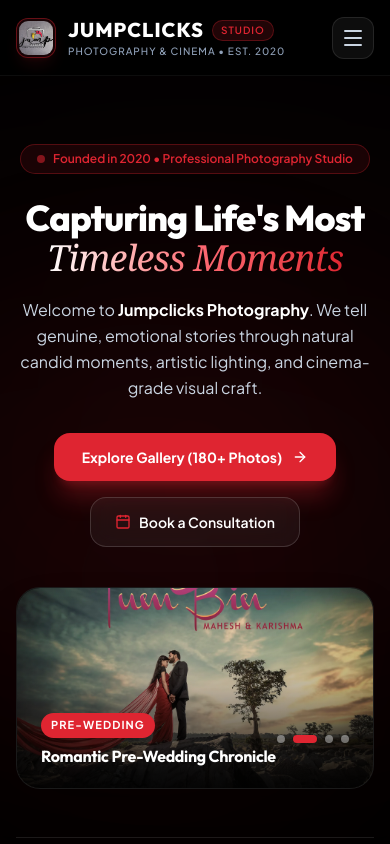
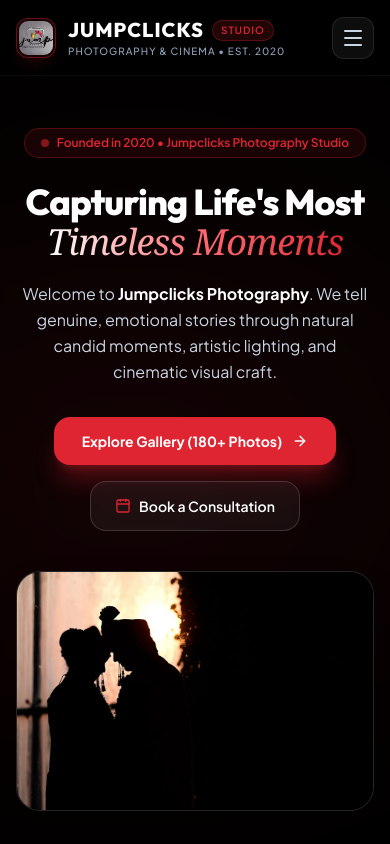
Before and after one commit to Therock1037X/Jumpclick-s-Photography-Website-, a React (Vite) app: page / in a window 390 px wide. Shown: the top 844 px of the page. Built offline with nearby package versions, Linux system fonts and the light colour scheme; a web font is replaced by a local one.

Commit message:
feat: feature silhouette masterpiece on main page and remove all text below images for pure photography presentation

```diff
--- a/src/components/GallerySection.jsx
+++ b/src/components/GallerySection.jsx
@@ -1,5 +1,5 @@
 import React, { useState, useMemo } from 'react';
-import { Camera, Maximize2, Layers } from 'lucide-react';
+import { Camera, Maximize2 } from 'lucide-react';
 import { galleryCategories, galleryItems } from '../data/galleryData';
 import Lightbox from './Lightbox';
 
@@ -8,7 +8,6 @@ export default function GallerySection() {
   const [visibleCount, setVisibleCount] = useState(18);
   const [activePhoto, setActivePhoto] = useState(null);
 
-  // Filter items based on active category
   const filteredItems = useMemo(() => {
     if (selectedCategory === 'all') return galleryItems;
     return galleryItems.filter((item) => item.category === selectedCategory);
@@ -20,7 +19,7 @@ export default function GallerySection() {
 
   const handleCategoryChange = (catId) => {
     setSelectedCategory(catId);
-    setVisibleCount(18); // Reset pagination on category change
+    setVisibleCount(18);
   };
 
   const handleLoadMore = () => {
@@ -28,22 +27,8 @@ export default function GallerySection() {
   };
 
   return (
-    <section id="gallery" className="relative py-24 bg-[#090b13] border-t border-white/5">
+    <section id="gallery" className="relative py-20 bg-[#000000] text-white">
       <div className="max-w-7xl mx-auto px-4 sm:px-6 lg:px-8 relative z-10">
-
-        {/* Section Header */}
-        <div className="text-center max-w-3xl mx-auto mb-14">
-          <div className="inline-flex items-center gap-2 px-3.5 py-1.5 rounded-full bg-white/5 border border-white/10 text-xs font-semibold text-amber-300 mb-4">
-            <Camera className="w-3.5 h-3.5" />
-            <span>PORTFOLIO SHOWCASE</span>
-          </div>
-          <h2 className="text-3xl sm:text-5xl font-extrabold text-white tracking-tight">
-            Our Work & Memories
-          </h2>
-          <p className="mt-4 text-slate-300 text-base sm:text-lg">
-            A curated collection of over 180 genuine moments captured by Jumpclicks across weddings, pre-weddings, portraits, and family events.
-          </p>
-        </div>
 
         {/* Category Filter Pills */}
         <div className="flex items-center justify-start sm:justify-center gap-2 overflow-x-auto pb-4 mb-10 no-scrollbar">
@@ -55,14 +40,14 @@ export default function GallerySection() {
                 onClick={() => handleCategoryChange(cat.id)}
                 className={`inline-flex items-center gap-2 px-4 py-2 rounded-full text-xs font-medium whitespace-nowrap transition-all duration-200 cursor-pointer border ${
                   isSelected
-                    ? 'bg-white text-slate-950 font-semibold border-white shadow-md'
-                    : 'bg-white/5 text-slate-300 border-white/10 hover:bg-white/10 hover:text-white'
+                    ? 'bg-[#df2531] text-white font-bold border-[#df2531] shadow-md shadow-[#df2531]/30'
+                    : 'bg-[#0f0f12] text-slate-300 border-white/10 hover:border-[#df2531]/40 hover:text-white'
                 }`}
               >
                 <span>{cat.label}</span>
                 {cat.count && (
-                  <span className={`text-[10px] px-1.5 py-0.5 rounded-full ${
-                    isSelected ? 'bg-slate-200 text-slate-950 font-bold' : 'bg-white/10 text-slate-400'
+                  <span className={`text-[10px] px-2 py-0.5 rounded-full ${
+                    isSelected ? 'bg-black/30 text-white font-bold' : 'bg-white/10 text-slate-400'
                   }`}>
                     {cat.count}
                   </span>
@@ -72,49 +57,27 @@ export default function GallerySection() {
           })}
         </div>
 
-        {/* Gallery Grid */}
-        <div className="grid grid-cols-1 sm:grid-cols-2 lg:grid-cols-3 gap-6">
+        {/* Masonry Grid - Pure Photos, No Text Underneath */}
+        <div className="columns-1 sm:columns-2 lg:columns-3 gap-5 space-y-5">
           {displayedItems.map((item) => (
             <div
               key={item.id}
               onClick={() => setActivePhoto(item)}
-              className="group relative rounded-2xl overflow-hidden bg-slate-900 border border-white/10 cursor-pointer shadow-lg hover:shadow-2xl hover:border-amber-400/40 transition-all duration-300 transform hover:-translate-y-1"
+              className="break-inside-avoid rounded-2xl overflow-hidden bg-[#0d0d10] border border-white/10 hover:border-[#df2531]/60 cursor-pointer shadow-lg hover:shadow-2xl transition-all duration-300 group transform hover:-translate-y-1 relative"
             >
-              {/* Image Container with aspect ratio */}
-              <div className="relative aspect-[4/5] w-full overflow-hidden bg-slate-950">
+              <div className="relative w-full overflow-hidden bg-[#000000]">
                 <img
                   src={item.thumb}
-                  alt={item.title}
+                  alt="Jumpclicks Photography"
                   loading="lazy"
-                  className="w-full h-full object-cover group-hover:scale-105 transition-transform duration-500"
+                  className="w-full h-auto object-contain block group-hover:scale-[1.03] transition-transform duration-500"
                 />
 
-                {/* Gradient overlay on hover */}
-                <div className="absolute inset-0 bg-gradient-to-t from-black/85 via-black/20 to-transparent opacity-0 group-hover:opacity-100 transition-opacity duration-300 flex flex-col justify-between p-5">
-                  <div className="flex justify-between items-start">
-                    <span className="text-[11px] font-medium uppercase tracking-wider px-3 py-1 rounded-full bg-black/70 backdrop-blur-md text-amber-200 border border-white/10">
-                      {item.categoryName}
-                    </span>
-                    <div className="w-8 h-8 rounded-full bg-white/20 backdrop-blur-md text-white flex items-center justify-center">
-                      <Maximize2 className="w-4 h-4" />
-                    </div>
-                  </div>
-
-                  <div>
-                    <p className="text-sm font-semibold text-white">
-                      Click to view full photo
-                    </p>
-                    <p className="text-xs text-slate-400 mt-0.5">
-                      Jumpclicks Photography Archive
-                    </p>
+                <div className="absolute inset-0 bg-black/25 opacity-0 group-hover:opacity-100 transition-opacity duration-300 flex items-center justify-center pointer-events-none">
+                  <div className="w-10 h-10 rounded-full bg-black/70 border border-white/30 text-white flex items-center justify-center backdrop-blur-md shadow-xl">
+                    <Maximize2 className="w-4 h-4 text-white" />
                   </div>
                 </div>
-              </div>
-
-              {/* Bottom Subtle Bar */}
-              <div className="px-4 py-2.5 bg-black/40 border-t border-white/5 flex items-center justify-between text-xs text-slate-400">
-                <span className="capitalize">{item.categoryName}</span>
-                <span className="text-[10px] text-slate-500 uppercase">{item.orientation}</span>
               </div>
             </div>
           ))}
@@ -125,10 +88,10 @@ export default function GallerySection() {
           <div className="text-center mt-12">
             <button
               onClick={handleLoadMore}
-              className="inline-flex items-center gap-2 px-8 py-3.5 rounded-2xl bg-white/5 hover:bg-white/10 text-white font-semibold text-sm border border-white/15 backdrop-blur-md hover:border-amber-400/40 transition-all cursor-pointer shadow-lg"
+              className="inline-flex items-center gap-2 px-8 py-3.5 rounded-2xl bg-[#0f0f12] hover:bg-[#df2531] text-white font-semibold text-sm border border-white/15 hover:border-[#df2531] transition-all cursor-pointer shadow-lg"
             >
               <span>Load More Photos</span>
-              <span className="text-xs text-amber-400">
+              <span className="text-xs text-[#df2531] group-hover:text-white">
                 ({filteredItems.length - visibleCount} more available)
               </span>
             </button>
--- a/src/components/Hero.jsx
+++ b/src/components/Hero.jsx
@@ -1,44 +1,12 @@
-import React, { useState, useEffect } from 'react';
-import { ArrowRight, Camera, Award, MapPin, Heart, Calendar } from 'lucide-react';
+import React from 'react';
+import { Link } from 'react-router-dom';
+import { ArrowRight, Calendar, MessageCircle } from 'lucide-react';
 
-export default function Hero({ onNavigate }) {
-  const heroImages = [
-    {
-      src: '/gallery/web/wedding/wedding_1.webp',
-      title: 'Grand Wedding Celebration',
-      category: 'Weddings',
-    },
-    {
-      src: '/gallery/web/prewedding/prewedding_1.webp',
-      title: 'Romantic Pre-Wedding Chronicle',
-      category: 'Pre-Wedding',
-    },
-    {
-      src: '/gallery/web/bridal/bridal_1.webp',
-      title: 'Royal Bridal Portrait',
-      category: 'Bridal Editorial',
-    },
-    {
-      src: '/gallery/web/engagement/engagement_1.webp',
-      title: 'Intimate Ring Ceremony',
-      category: 'Engagements',
-    },
-  ];
-
-  const [activeSlide, setActiveSlide] = useState(0);
-
-  useEffect(() => {
-    const timer = setInterval(() => {
-      setActiveSlide((prev) => (prev + 1) % heroImages.length);
-    }, 4500);
-    return () => clearInterval(timer);
-  }, [heroImages.length]);
-
+export default function Hero() {
   return (
-    <section id="home" className="relative min-h-[92vh] pt-28 pb-16 flex flex-col justify-center overflow-hidden bg-[#000000]">
-      {/* Deep Crimson Ambient Lighting */}
-      <div className="absolute top-1/4 left-1/2 -translate-x-1/2 w-[700px] h-[350px] bg-[#df2531]/12 rounded-full blur-[140px] pointer-events-none" />
-      <div className="absolute top-1/3 right-10 w-[400px] h-[400px] bg-[#8e131b]/10 rounded-full blur-[130px] pointer-events-none" />
+    <section id="home" className="relative min-h-[92vh] pt-24 pb-16 flex flex-col justify-center overflow-hidden bg-[#000000]">
+      {/* Deep Crimson Ambient Glow */}
+      <div className="absolute top-1/4 left-1/3 -translate-x-1/2 w-[650px] h-[350px] bg-[#df2531]/12 rounded-full blur-[140px] pointer-events-none" />
 
       <div className="max-w-7xl mx-auto px-4 sm:px-6 lg:px-8 relative z-10 w-full">
 
@@ -46,11 +14,11 @@ export default function Hero({ onNavigate }) {
         <div className="flex justify-center mb-6">
           <div className="inline-flex items-center gap-2 px-4 py-1.5 rounded-full bg-[#df2531]/10 border border-[#df2531]/30 backdrop-blur-md text-xs font-semibold text-[#df2531]">
             <span className="w-2 h-2 rounded-full bg-[#df2531] animate-pulse" />
-            <span>Founded in 2020 • Professional Photography Studio</span>
+            <span>Founded in 2020 • Jumpclicks Photography Studio</span>
           </div>
         </div>
 
-        {/* Hero Headline & Intro */}
+        {/* Hero Headings */}
         <div className="text-center max-w-4xl mx-auto mb-10">
           <h1 className="text-4xl sm:text-6xl lg:text-7xl font-extrabold tracking-tight text-white leading-[1.1] mb-5">
             Capturing Life's Most <br className="hidden sm:inline" />
@@ -59,75 +27,37 @@ export default function Hero({ onNavigate }) {
             </span>
           </h1>
           <p className="text-base sm:text-xl text-slate-300 font-normal leading-relaxed max-w-2xl mx-auto">
-            Welcome to <strong className="text-white">Jumpclicks Photography</strong>. We tell genuine, emotional stories through natural candid moments, artistic lighting, and cinema-grade visual craft.
+            Welcome to <strong className="text-white">Jumpclicks Photography</strong>. We tell genuine, emotional stories through natural candid moments, artistic lighting, and cinematic visual craft.
           </p>
 
-          {/* Action CTAs with #df2531 Crimson Styling */}
+          {/* Action CTAs */}
           <div className="flex flex-wrap items-center justify-center gap-4 mt-8">
-            <a
-              href="/gallery"
+            <Link
+              to="/gallery"
               className="inline-flex items-center gap-2.5 px-7 py-3.5 rounded-2xl bg-[#df2531] hover:bg-[#b81b25] text-white font-bold text-sm shadow-xl shadow-[#df2531]/30 transition-all cursor-pointer group"
             >
               <span>Explore Gallery (180+ Photos)</span>
               <ArrowRight className="w-4 h-4 group-hover:translate-x-1 transition-transform" />
-            </a>
+            </Link>
 
-            <a
-              href="/contact"
+            <Link
+              to="/contact"
               className="inline-flex items-center gap-2 px-6 py-3.5 rounded-2xl bg-white/5 hover:bg-white/10 text-white font-semibold text-sm border border-white/15 hover:border-[#df2531]/40 backdrop-blur-md transition-all cursor-pointer"
             >
               <Calendar className="w-4 h-4 text-[#df2531]" />
               <span>Book a Consultation</span>
-            </a>
+            </Link>
           </div>
         </div>
 
-        {/* Curated Visual Showcase Banner */}
+        {/* Centerpiece Hero Image: Silhouette Wedding Masterpiece (Pure Photography, Zero Text) */}
         <div className="max-w-5xl mx-auto mt-4">
-          <div className="relative rounded-3xl overflow-hidden border border-white/10 shadow-2xl bg-[#000000] aspect-[16/9] sm:aspect-[21/9]">
-            {heroImages.map((img, idx) => (
-              <div
-                key={idx}
-                className={`absolute inset-0 transition-opacity duration-1000 ease-in-out ${
-                  activeSlide === idx ? 'opacity-100 z-10' : 'opacity-0 z-0'
-                }`}
-              >
-                <img
-                  src={img.src}
-                  alt={img.title}
-                  className="w-full h-full object-cover"
-                />
-
-                {/* Subtle vignette gradient */}
-                <div className="absolute inset-0 bg-gradient-to-t from-black/90 via-black/25 to-transparent" />
-
-                {/* Bottom photo info */}
-                <div className="absolute bottom-5 left-6 right-6 flex items-center justify-between text-white">
-                  <div>
-                    <span className="text-[11px] font-bold uppercase tracking-widest px-2.5 py-1 rounded-full bg-[#df2531] text-white shadow-md inline-block mb-1.5">
-                      {img.category}
-                    </span>
-                    <h3 className="text-base sm:text-xl font-bold">
-                      {img.title}
-                    </h3>
-                  </div>
-
-                  {/* Indicator dots */}
-                  <div className="flex gap-2">
-                    {heroImages.map((_, dotIdx) => (
-                      <button
-                        key={dotIdx}
-                        onClick={() => setActiveSlide(dotIdx)}
-                        className={`h-2 rounded-full transition-all cursor-pointer ${
-                          activeSlide === dotIdx ? 'w-6 bg-[#df2531]' : 'w-2 bg-white/40'
-                        }`}
-                        aria-label={`Go to slide ${dotIdx + 1}`}
-                      />
-                    ))}
-                  </div>
-                </div>
-              </div>
-            ))}
+          <div className="relative rounded-3xl overflow-hidden border border-white/15 shadow-2xl bg-[#000000]">
+            <img
+              src="/images/hero-silhouette.webp"
+              alt="Jumpclicks Photography Featured Moment"
+              className="w-full h-auto object-contain block mx-auto"
+            />
           </div>
         </div>
 
--- a/src/pages/GalleryPage.jsx
+++ b/src/pages/GalleryPage.jsx
@@ -1,6 +1,6 @@
 import React, { useState, useMemo } from 'react';
 import { Link } from 'react-router-dom';
-import { Camera, Maximize2, Layers, MessageCircle, ArrowRight } from 'lucide-react';
+import { Camera, Maximize2, MessageCircle, ArrowRight } from 'lucide-react';
 import { galleryCategories, galleryItems } from '../data/galleryData';
 import Lightbox from '../components/Lightbox';
 
@@ -37,13 +37,13 @@ export default function GalleryPage() {
         <div className="max-w-7xl mx-auto px-4 sm:px-6 lg:px-8 text-center relative z-10">
           <div className="inline-flex items-center gap-2 px-3.5 py-1.5 rounded-full bg-[#df2531]/10 text-[#df2531] text-xs font-semibold uppercase tracking-wider mb-4 border border-[#df2531]/30">
             <Camera className="w-3.5 h-3.5" />
-            <span>ORIGINAL PHOTOGRAPHY ARCHIVE</span>
+            <span>ORIGINAL ARCHIVE</span>
           </div>
           <h1 className="text-4xl sm:text-6xl font-extrabold text-white tracking-tight">
             Photo Gallery
           </h1>
           <p className="mt-4 text-slate-300 text-base sm:text-lg max-w-2xl mx-auto">
-            Browse our original archive across weddings, pre-weddings, portraits, and milestones. Each photo is shown in its authentic, uncropped original composition.
+            Explore 180+ real photographs captured by Jumpclicks. Every photograph is displayed in its pure, natural composition.
           </p>
         </div>
       </section>
@@ -52,7 +52,7 @@ export default function GalleryPage() {
       <section className="py-14 bg-[#000000]">
         <div className="max-w-7xl mx-auto px-4 sm:px-6 lg:px-8">
 
-          {/* Category Filter Tabs with #df2531 Crimson Styling */}
+          {/* Category Filter Tabs */}
           <div className="flex items-center justify-start sm:justify-center gap-2 overflow-x-auto pb-4 mb-12 no-scrollbar">
             {galleryCategories.map((cat) => {
               const isSelected = selectedCategory === cat.id;
@@ -79,53 +79,29 @@ export default function GalleryPage() {
             })}
           </div>
 
-          {/* TRUE MASONRY GRID - PRESERVES NATURAL ORIGINAL ASPECT RATIOS WITHOUT CROPPING */}
+          {/* TRUE MASONRY GRID - PURE IMAGES WITH ZERO BOTTOM TEXT */}
           <div className="columns-1 sm:columns-2 lg:columns-3 xl:columns-4 gap-5 space-y-5">
             {displayedItems.map((item) => (
               <div
                 key={item.id}
                 onClick={() => setActivePhoto(item)}
-                className="break-inside-avoid rounded-2xl overflow-hidden bg-[#0d0d10] border border-white/10 hover:border-[#df2531]/50 cursor-pointer shadow-lg hover:shadow-2xl transition-all duration-300 group transform hover:-translate-y-1"
+                className="break-inside-avoid rounded-2xl overflow-hidden bg-[#0d0d10] border border-white/10 hover:border-[#df2531]/60 cursor-pointer shadow-lg hover:shadow-2xl transition-all duration-300 group transform hover:-translate-y-1 relative"
               >
-                {/* Image Container with Natural Ratio */}
+                {/* Image in Natural Aspect Ratio - NO fixed ratio, NO text underneath */}
                 <div className="relative w-full overflow-hidden bg-[#000000]">
                   <img
                     src={item.thumb}
-                    alt={item.title}
+                    alt="Jumpclicks Photography"
                     loading="lazy"
                     className="w-full h-auto object-contain block group-hover:scale-[1.03] transition-transform duration-500"
                   />
 
-                  {/* Subtle Gradient Hover Overlay */}
-                  <div className="absolute inset-0 bg-gradient-to-t from-black/90 via-black/25 to-transparent opacity-0 group-hover:opacity-100 transition-opacity duration-300 flex flex-col justify-between p-4 pointer-events-none">
-                    <div className="flex justify-between items-start">
-                      <span className="text-[10px] font-bold uppercase tracking-wider px-2.5 py-1 rounded-full bg-[#df2531] text-white shadow-md">
-                        {item.categoryName}
-                      </span>
-                      <div className="w-8 h-8 rounded-full bg-black/60 border border-white/20 text-white flex items-center justify-center">
-                        <Maximize2 className="w-3.5 h-3.5" />
-                      </div>
-                    </div>
-
-                    <div>
-                      <p className="text-xs font-semibold text-white">
-                        Click to view full photo
-                      </p>
-                      <p className="text-[10px] text-slate-300 uppercase tracking-widest font-mono">
-                        Original Ratio • Jumpclicks
-                      </p>
+                  {/* Subtle Clean Hover Overlay without text */}
+                  <div className="absolute inset-0 bg-black/25 opacity-0 group-hover:opacity-100 transition-opacity duration-300 flex items-center justify-center pointer-events-none">
+                    <div className="w-10 h-10 rounded-full bg-black/70 border border-white/30 text-white flex items-center justify-center backdrop-blur-md shadow-xl">
+                      <Maximize2 className="w-4 h-4 text-white" />
                     </div>
                   </div>
-                </div>
-
-                {/* Bottom Photo Metadata Strip */}
-                <div className="px-3.5 py-2.5 bg-[#0a0a0c] border-t border-white/5 flex items-center justify-between text-xs text-slate-400">
-                  <span className="capitalize font-medium text-slate-300 truncate max-w-[150px]">
-                    {item.categoryName}
-                  </span>
-                  <span className="text-[10px] uppercase font-mono px-1.5 py-0.5 rounded bg-white/5 text-slate-400 border border-white/5">
-                    {item.orientation}
-                  </span>
                 </div>
               </div>
             ))}
@@ -146,7 +122,7 @@ export default function GalleryPage() {
             </div>
           )}
 
-          {/* Bottom Inquire Card with Crimson Styling */}
+          {/* Bottom Inquire Card */}
           <div className="mt-20 p-8 rounded-3xl bg-gradient-to-r from-[#210609] via-[#0d0d10] to-[#170508] border border-[#df2531]/30 text-center max-w-3xl mx-auto shadow-2xl">
             <h3 className="text-xl sm:text-2xl font-bold text-white mb-2">
               Love What You See?
--- a/src/pages/HomePage.jsx
+++ b/src/pages/HomePage.jsx
@@ -11,10 +11,10 @@ export default function HomePage() {
 
   return (
     <div className="pt-8 bg-[#000000] text-white">
-      {/* Hero Section */}
-      <Hero onNavigate={() => {}} />
+      {/* Hero Section with Centerpiece Silhouette Photo */}
+      <Hero />
 
-      {/* Featured Gallery Preview - Using Original Natural Ratios */}
+      {/* Featured Gallery Preview - Pure Photography without Text Overlays */}
       <section className="py-20 bg-[#000000] border-t border-white/5 relative overflow-hidden">
         <div className="absolute top-1/3 left-0 w-[500px] h-[300px] bg-[#df2531]/10 rounded-full blur-[140px] pointer-events-none" />
 
@@ -29,7 +29,7 @@ export default function HomePage() {
                 Recent Moments Captured
               </h2>
               <p className="text-slate-400 text-sm mt-1">
-                A glimpse of our work across Indian weddings, pre-weddings, and family milestones in their uncropped original ratios.
+                A glimpse of our work across Indian weddings, pre-weddings, and celebrations in their uncropped natural ratios.
               </p>
             </div>
 
@@ -42,30 +42,20 @@ export default function HomePage() {
             </Link>
           </div>
 
-          {/* Natural Uncropped Aspect Ratio Masonry Grid */}
+          {/* Natural Uncropped Masonry Grid with Zero Text Underneath */}
           <div className="columns-1 sm:columns-2 lg:columns-3 gap-5 space-y-5">
             {featuredPhotos.map((item) => (
               <Link
                 key={item.id}
                 to="/gallery"
-                className="break-inside-avoid block group relative rounded-2xl overflow-hidden bg-[#0d0d10] border border-white/10 hover:border-[#df2531]/50 shadow-lg hover:shadow-2xl transition-all duration-300 transform hover:-translate-y-1"
+                className="break-inside-avoid block group relative rounded-2xl overflow-hidden bg-[#0d0d10] border border-white/10 hover:border-[#df2531]/60 shadow-lg hover:shadow-2xl transition-all duration-300 transform hover:-translate-y-1"
               >
                 <img
                   src={item.thumb}
-                  alt={item.title}
+                  alt="Jumpclicks Photography"
                   className="w-full h-auto object-contain block group-hover:scale-[1.03] transition-transform duration-500"
                   loading="lazy"
                 />
-                <div className="absolute inset-0 bg-gradient-to-t from-black/85 via-transparent to-transparent flex items-end p-5 opacity-0 group-hover:opacity-100 transition-opacity duration-300">
-                  <div>
-                    <span className="text-[10px] font-bold uppercase tracking-wider px-2.5 py-0.5 rounded-full bg-[#df2531] text-white shadow-md inline-block mb-1">
-                      {item.categoryName}
-                    </span>
-                    <p className="text-sm font-bold text-white">
-                      {item.title}
-                    </p>
-                  </div>
-                </div>
               </Link>
             ))}
           </div>
@@ -166,7 +156,7 @@ export default function HomePage() {
               <div className="rounded-2xl overflow-hidden border border-white/10 shadow-xl bg-[#0d0d10]">
                 <img
                   src="/gallery/web/wedding/wedding_2.webp"
-                  alt="Jumpclicks Photography Team"
+                  alt="Jumpclicks Photography"
                   className="w-full h-auto object-contain block"
                 />
               </div>
```
Also changed, not shown: public/images/hero-silhouette.webp (added).
